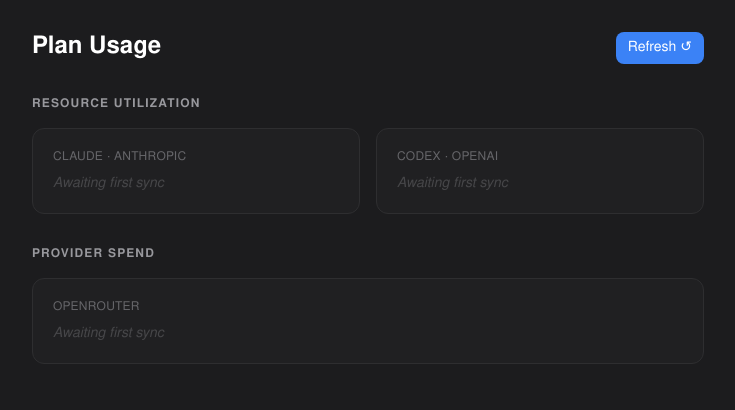
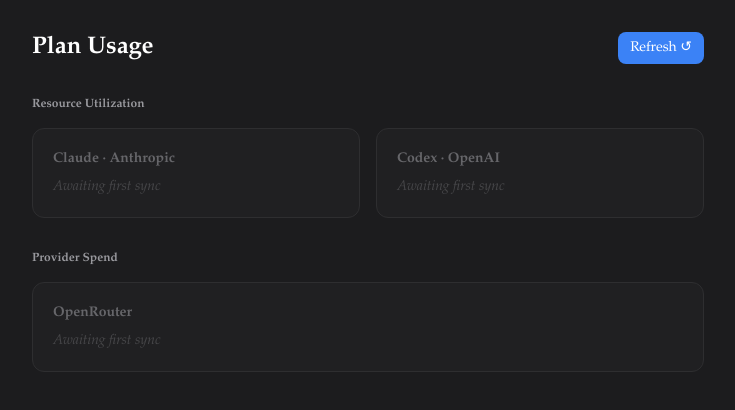
Before and after one commit to fcube3/zed-intel, a Next.js app: page /costs in a window 1280 px wide. Shown: the top 410 px of the page, without its empty margins (272-1007 px from the left). Built offline with nearby package versions, Linux system fonts and the light colour scheme; no server answers; the database is empty; a web font is replaced by a local one.

Commit message:
fix(costs): bigger provider labels, Codex reset times, Palatino font, correct capitalization

```diff
--- a/src/app/costs/page.tsx
+++ b/src/app/costs/page.tsx
@@ -58,6 +58,20 @@
   const m = Math.floor((diffMs % 3600000) / 60000);
   const countdown = h > 0 ? `${h}h ${m}m` : `${m}m`;
   return `Resets in ${countdown}`;
+}
+
+function formatResetFromSecondsLong(seconds: number | null): string | null {
+  if (!seconds || seconds <= 0) return 'Resets: unknown';
+  const diffMs = seconds * 1000;
+  const h = Math.floor(diffMs / 3600000);
+  const m = Math.floor((diffMs % 3600000) / 60000);
+  const countdown = h > 0 ? `${h}h ${m}m` : `${m}m`;
+  const target = new Date(Date.now() + diffMs);
+  const mon = target.toLocaleString('en-US', { month: 'short' });
+  const day = target.getDate();
+  const hh = String(target.getHours()).padStart(2, '0');
+  const mm = String(target.getMinutes()).padStart(2, '0');
+  return `Resets in ${countdown}, on ${hh}:${mm}, ${mon} ${day}`;
 }
 
 function formatDuration(seconds: number): string {
@@ -127,7 +141,7 @@
   return (
     <div className="relative border border-[#3A3A3C] rounded-xl bg-[#242426] p-5 flex flex-col gap-5">
       <FreshnessDot fetchedAt={snapshot.fetched_at} />
-      <h3 className="text-xs font-medium text-[#98989D] uppercase tracking-wide">{getProviderLabel(snapshot.provider)}</h3>
+      <h3 className="text-sm font-semibold text-[#98989D]">{getProviderLabel(snapshot.provider)}</h3>
       <ProgressBar label="Current session (5h)" pct={fiveH} sublabel={formatResetCountdown(fiveHReset)} />
       <div className="border-t border-[#3A3A3C]" />
       <ProgressBar label="Weekly — All models" pct={sevenD} sublabel={formatResetLabel(sevenDReset)} />
@@ -154,10 +168,10 @@
   return (
     <div className="relative border border-[#3A3A3C] rounded-xl bg-[#242426] p-5 flex flex-col gap-5">
       <FreshnessDot fetchedAt={snapshot.fetched_at} />
-      <h3 className="text-xs font-medium text-[#98989D] uppercase tracking-wide">{getProviderLabel(snapshot.provider)}</h3>
+      <h3 className="text-sm font-semibold text-[#98989D]">{getProviderLabel(snapshot.provider)}</h3>
       <ProgressBar label={`Current session (${primaryLabel})`} pct={primaryPct} sublabel={formatResetFromSeconds(primaryResetSec)} />
       <div className="border-t border-[#3A3A3C]" />
-      <ProgressBar label={secondaryWindowMin === 10080 ? 'Weekly usage' : `${secondaryWindowMin}m window`} pct={secondaryPct} sublabel={formatResetFromSeconds(secondaryResetSec)} />
+      <ProgressBar label={secondaryWindowMin === 10080 ? 'Weekly usage' : `${secondaryWindowMin}m window`} pct={secondaryPct} sublabel={formatResetFromSecondsLong(secondaryResetSec)} />
     </div>
   );
 }
@@ -168,7 +182,7 @@
   return (
     <div className="relative border border-[#3A3A3C] rounded-xl bg-[#242426] p-5 flex flex-col gap-3">
       <FreshnessDot fetchedAt={snapshot.fetched_at} />
-      <h3 className="text-xs font-medium text-[#98989D] uppercase tracking-wide">{getProviderLabel(snapshot.provider)}</h3>
+      <h3 className="text-sm font-semibold text-[#98989D]">{getProviderLabel(snapshot.provider)}</h3>
       <div className="flex items-baseline justify-between">
         <span className="text-xs text-[#98989D]">This month</span>
         <span className="text-xl font-semibold text-white">{formatCurrency(snapshot.total_cost_usd)}</span>
@@ -189,7 +203,7 @@
 function EmptyCard({ provider }: { provider: string }) {
   return (
     <div className="relative border border-[#3A3A3C] rounded-xl bg-[#242426] p-5 opacity-60">
-      <h3 className="text-xs font-medium text-[#98989D] uppercase tracking-wide">{getProviderLabel(provider)}</h3>
+      <h3 className="text-sm font-semibold text-[#98989D]">{getProviderLabel(provider)}</h3>
       <p className="mt-2 text-sm text-[#636366] italic">Awaiting first sync</p>
     </div>
   );
@@ -225,7 +239,7 @@
 
         {/* Resource Utilization */}
         <section className="flex flex-col gap-4">
-          <h2 className="text-xs font-semibold text-[#98989D] uppercase tracking-widest">Resource Utilization</h2>
+          <h2 className="text-xs font-semibold text-[#98989D]">Resource Utilization</h2>
           <div className="grid grid-cols-1 gap-4 sm:grid-cols-2">
             {claudeSnap ? <ClaudeOAuthCard snapshot={claudeSnap} /> : <EmptyCard provider="claude_oauth" />}
             {codexSnap ? <CodexCard snapshot={codexSnap} /> : <EmptyCard provider="codex" />}
@@ -234,7 +248,7 @@
 
         {/* Provider Spend */}
         <section className="flex flex-col gap-4">
-          <h2 className="text-xs font-semibold text-[#98989D] uppercase tracking-widest">Provider Spend</h2>
+          <h2 className="text-xs font-semibold text-[#98989D]">Provider Spend</h2>
           {orSnap ? <OpenRouterCard snapshot={orSnap} /> : <EmptyCard provider="openrouter" />}
         </section>
 
--- a/src/app/globals.css
+++ b/src/app/globals.css
@@ -1,39 +1,7 @@
 @import "tailwindcss";
 
-@font-face {
-  font-family: "Nimbus Sans";
-  src: url("/fonts/NimbusSans-Regular.otf") format("opentype");
-  font-weight: 400;
-  font-style: normal;
-  font-display: swap;
-}
-
-@font-face {
-  font-family: "Nimbus Sans";
-  src: url("/fonts/NimbusSans-Bold.otf") format("opentype");
-  font-weight: 700;
-  font-style: normal;
-  font-display: swap;
-}
-
-@font-face {
-  font-family: "Nimbus Sans";
-  src: url("/fonts/NimbusSans-Italic.otf") format("opentype");
-  font-weight: 400;
-  font-style: italic;
-  font-display: swap;
-}
-
-@font-face {
-  font-family: "Nimbus Sans";
-  src: url("/fonts/NimbusSans-BoldItalic.otf") format("opentype");
-  font-weight: 700;
-  font-style: italic;
-  font-display: swap;
-}
-
 @theme {
-  --font-sans: "Nimbus Sans", Helvetica, Arial, sans-serif;
+  --font-sans: "Palatino Linotype", "Book Antiqua", Palatino, serif;
 }
 
 :root {
```
